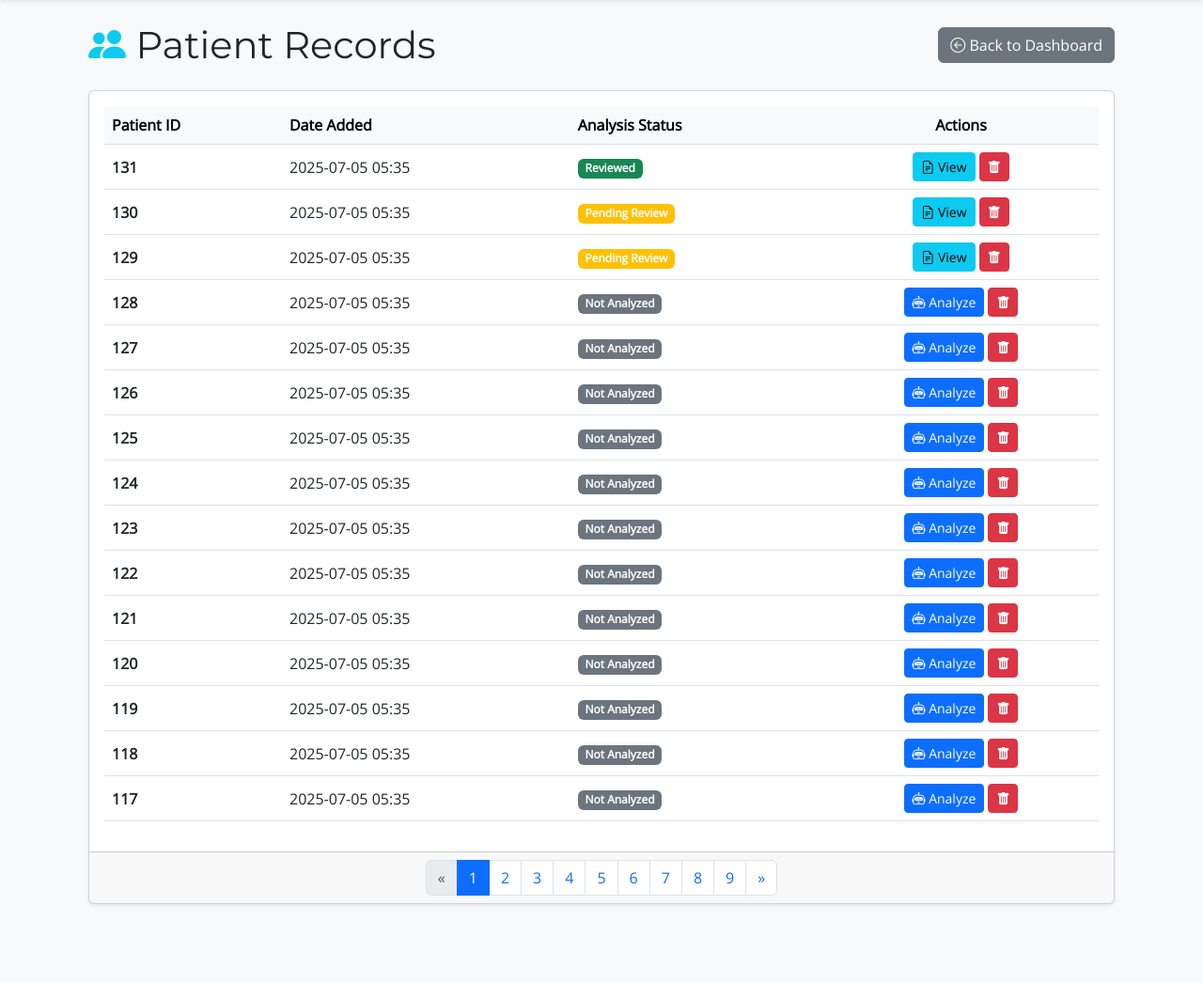
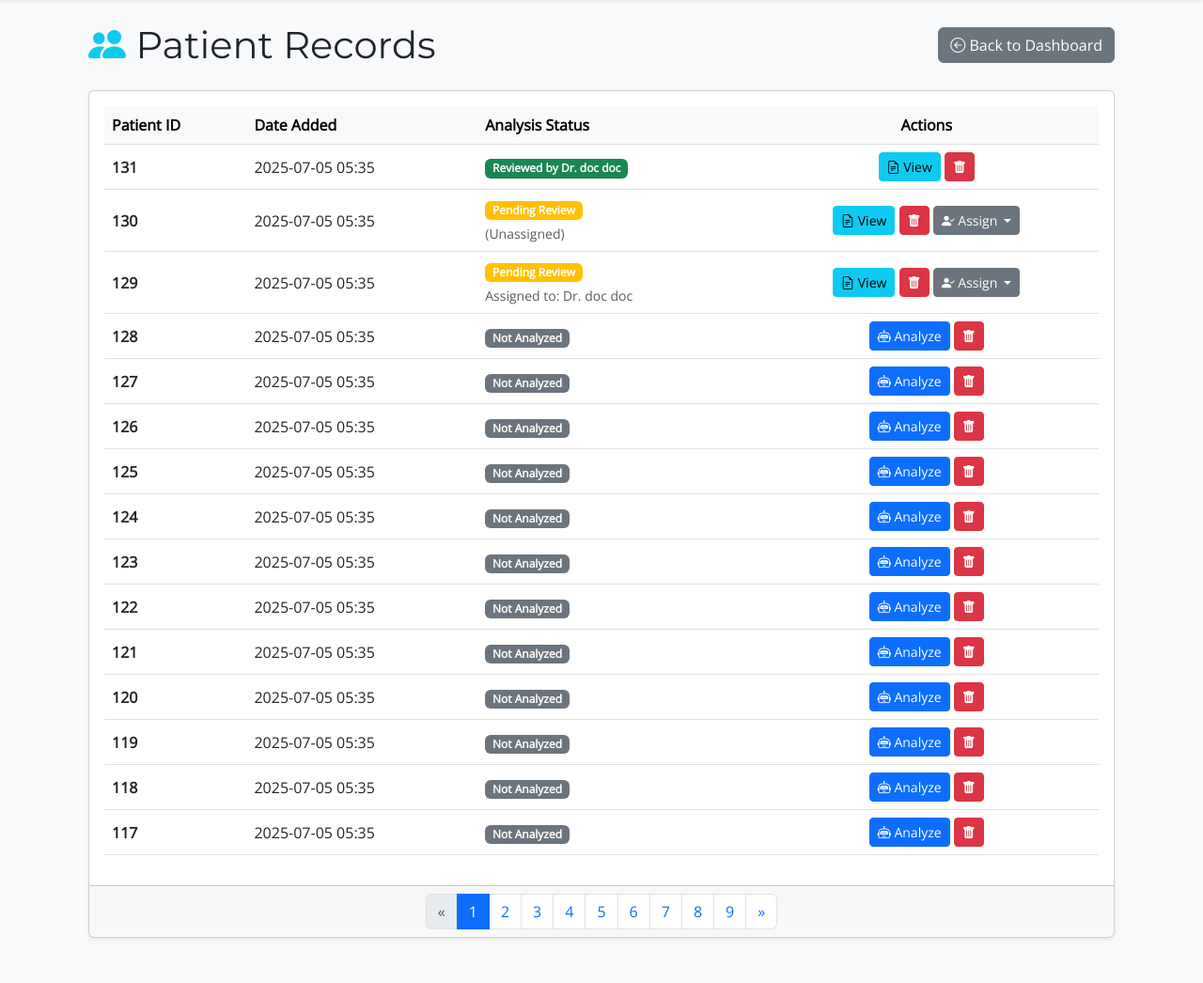
Before and after one commit to aspi1234/AI-health, a Django app: page /patients/ in a window 1280 px wide. Shown: the part 56-1102 px from the top of the page at 94% size. Before the commit the page ends 1019 px from the top, so only its background shows below. Run offline with Django 5.2, Linux system fonts and the light colour scheme; a user stored in the database is signed in; data comes from the database, SQL or seed files in the repository; both versions use the stored data as it was after the commit; some libraries are stand-ins or nearby versions.

```diff
--- a/health_app/views.py
+++ b/health_app/views.py
@@ -94,7 +94,6 @@ class AdminDashboardView(AdminRequiredMixin, View):
         context = {'new_records': new_records}
         return render(request, 'health_app/admin_dashboard.html', context)
 
-# --- THIS IS THE CORRECTED DoctorDashboardView ---
 class DoctorDashboardView(DoctorRequiredMixin, ListView):
     model = RiskAssessment
     template_name = 'health_app/doctor_dashboard.html'
--- a/templates/health_app/patient_list.html
+++ b/templates/health_app/patient_list.html
@@ -21,28 +21,40 @@
                             <th class="text-center">Actions</th>
                         </tr>
                     </thead>
+
+                    {# --- REPLACE THE ENTIRE TBODY WITH THIS --- #}
                     <tbody>
                         {% for patient in patients %}
                         <tr>
                             <td><strong>{{ patient.patient_identifier }}</strong></td>
                             <td>{{ patient.created_at|date:"Y-m-d H:i" }}</td>
                             <td>
-            {# --- DYNAMIC STATUS BADGE --- #}
+                                {# --- DYNAMIC STATUS BADGE WITH ASSIGNMENT INFO --- #}
                                 {% if patient.assessment %}
                                     {% if patient.assessment.status == 'REVIEWED' %}
-                    <span class="badge bg-success">Reviewed</span>
+                                        <span class="badge bg-success">
+                                            Reviewed by Dr. {{ patient.assessment.reviewed_by.get_full_name|default:'N/A' }}
+                                        </span>
+                                    {% else %} {# PENDING_REVIEW #}
+                                        <span class="badge bg-warning">Pending Review</span>
+                                        {% if patient.assessment.assigned_doctor %}
+                                            <small class="d-block mt-1 text-muted">
+                                                Assigned to: Dr. {{ patient.assessment.assigned_doctor.get_full_name }}
+                                            </small>
                                         {% else %}
-                    <span class="badge bg-warning">Pending Review</span>
+                                            <small class="d-block mt-1 text-muted">
+                                                (Unassigned)
+                                            </small>
+                                        {% endif %}
                                     {% endif %}
                                 {% else %}
                                     <span class="badge bg-secondary">Not Analyzed</span>
                                 {% endif %}
-            {# --- END DYNAMIC STATUS --- #}
                             </td>
                             <td class="text-center">
-            {# --- DYNAMIC & CONDITIONAL ACTIONS --- #}
+                                {# --- ACTION BUTTONS WITH NEW ASSIGNMENT FORM --- #}
 
-            {# 1. Show "Analyze" button only if no assessment exists AND user is an Admin #}
+                                {# 1. Analyze button #}
                                 {% if not patient.assessment and user.role == 'HOSPITAL_ADMIN' %}
                                     <form action="{% url 'analyze_record' pk=patient.pk %}" method="post" class="d-inline">
                                         {% csrf_token %}
@@ -52,23 +64,48 @@
                                     </form>
                                 {% endif %}
 
-            {# 2. Show "View Report" button if an assessment EXISTS. For both Admin and Doctor. #}
+                                {# 2. View Report button #}
                                 {% if patient.assessment %}
-                {# --- THIS IS THE CORRECTED LINE --- #}
                                     <a href="{% url 'view_assessment' pk=patient.assessment.pk %}" class="btn btn-info btn-sm" title="View Report">
                                         <i class="bi bi-file-earmark-text"></i> View
                                      </a>
                                 {% endif %}
 
-            {# 3. Secure, Admin-only Delete Button (no changes) #}
+                                {# 3. Admin-only Delete Button #}
                                 {% if user.role == 'HOSPITAL_ADMIN' %}
-            <form action="{% url 'delete_patient' patient.pk %}" method="post" class="d-inline" onsubmit="return confirm('Are you sure you want to permanently delete this record? This action cannot be undone.');">
+                                <form action="{% url 'delete_patient' patient.pk %}" method="post" class="d-inline" onsubmit="return confirm('Are you sure you want to permanently delete this record?');">
                                     {% csrf_token %}
                                     <button type="submit" class="btn btn-danger btn-sm" title="Delete Record">
                                         <i class="bi bi-trash-fill"></i>
                                     </button>
                                 </form>
                                 {% endif %}
+
+                                {# --- THIS IS THE NEW ASSIGNMENT FORM UI --- #}
+                                {% if user.role == 'HOSPITAL_ADMIN' and patient.assessment and patient.assessment.status == 'PENDING_REVIEW' %}
+                                    <div class="dropdown d-inline">
+                                      <button class="btn btn-secondary btn-sm dropdown-toggle" type="button" id="assignDropdown{{ patient.assessment.pk }}" data-bs-toggle="dropdown" aria-expanded="false">
+                                        <i class="bi bi-person-check-fill"></i> Assign
+                                      </button>
+                                      <ul class="dropdown-menu" aria-labelledby="assignDropdown{{ patient.assessment.pk }}">
+                                        {# This loop relies on the get_doctors() method in your Hospital model #}
+                                        {% for doctor in request.user.hospital.get_doctors %}
+                                            <li>
+                                                <form action="{% url 'assign_doctor' pk=patient.assessment.pk %}" method="post" class="dropdown-item p-0">
+                                                    {% csrf_token %}
+                                                    <input type="hidden" name="doctor_id" value="{{ doctor.pk }}">
+                                                    <button type="submit" class="btn btn-link text-decoration-none text-dark w-100 text-start ps-3">
+                                                      Assign to Dr. {{ doctor.get_full_name }}
+                                                    </button>
+                                                </form>
+                                            </li>
+                                        {% empty %}
+                                            <li><span class="dropdown-item-text">No doctors available in this hospital.</span></li>
+                                        {% endfor %}
+                                      </ul>
+                                    </div>
+                                {% endif %}
+                                {# --- END OF NEW UI --- #}
                             </td>
                         </tr>
                         {% empty %}
@@ -84,6 +121,7 @@
                         </tr>
                         {% endfor %}
                     </tbody>
+                    {# --- END OF REPLACEMENT BLOCK --- #}
                 </table>
             </div>
         </div>
```
Also changed, not shown: db.sqlite3. Lines whose indentation alone changed are shown as unchanged.
